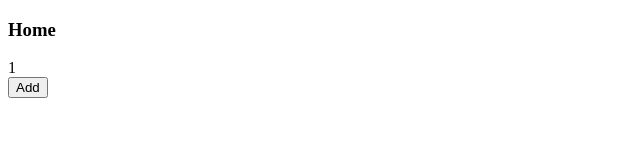
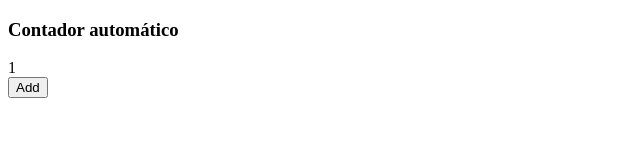
Before and after one commit to jcarvalho-rv/React-Next, a Next.js app: page / in a window 1280 px wide. Shown: the top 160 px of the page, without its empty margins (0-640 px from the left). Built offline with nearby package versions, Linux system fonts and the light colour scheme.

Commit message:
primeira página - Test 1

```diff
--- a/pages/index.js
+++ b/pages/index.js
@@ -4,7 +4,7 @@ function Home() {
     return (
         <div>
             <div>
-                <h3>Home</h3>
+                <h3>Contador automático</h3>
             </div>
             <div>
                 <Contador />
```
